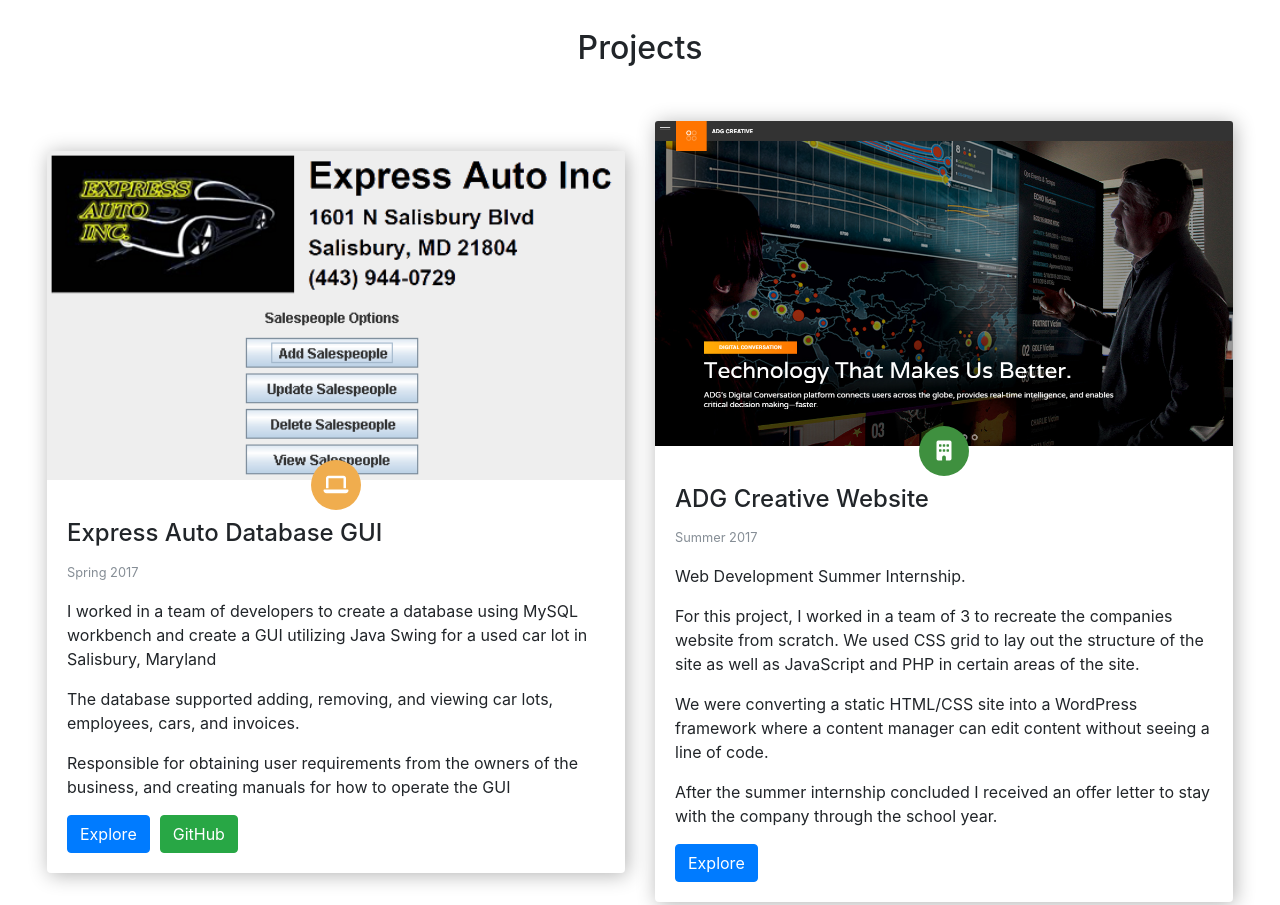
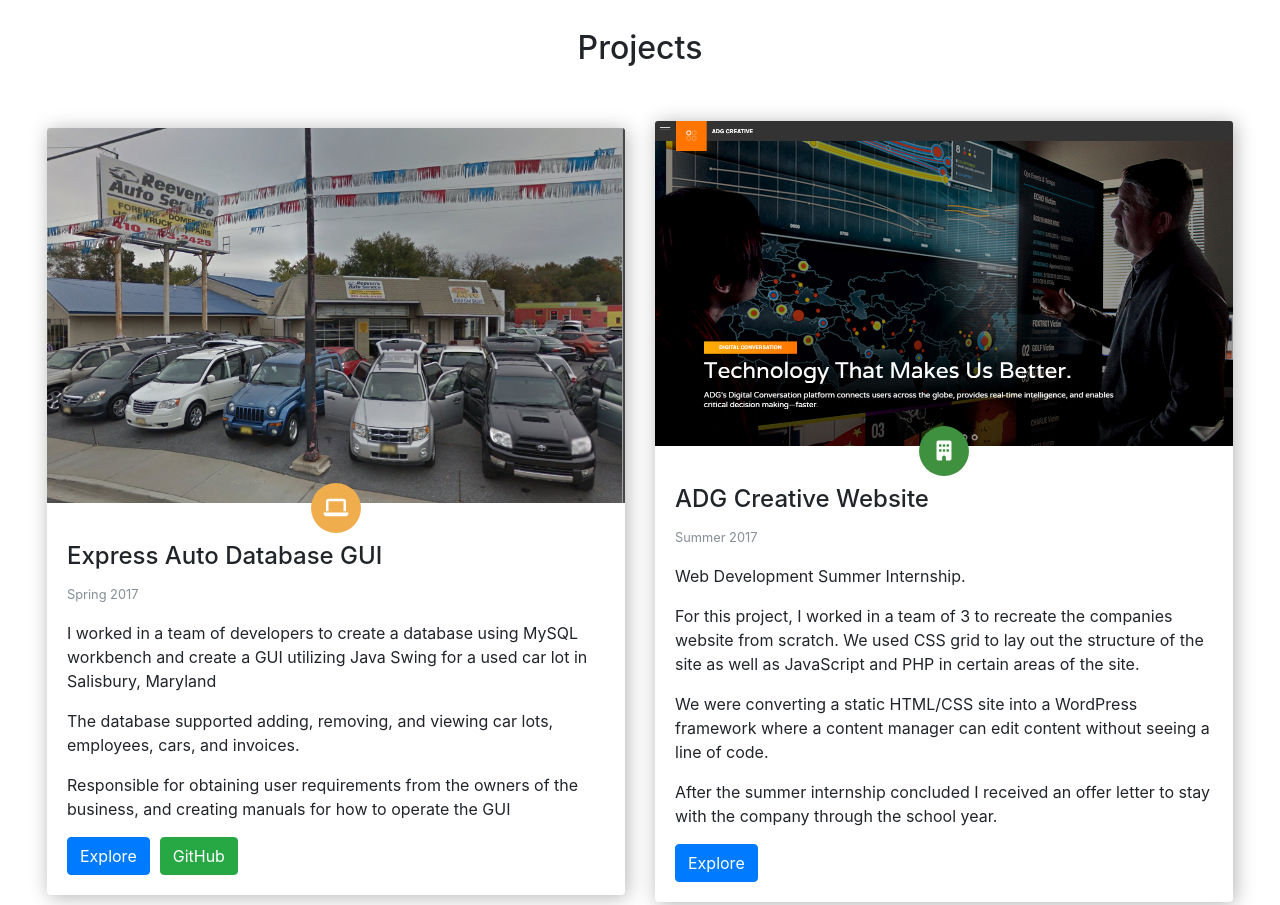
Before and after one commit to droger7/droger7.github.io, a plain HTML site: page index.html in a window 1280 px wide. Shown: the part 4080-4985 px from the top of the page. Drawn offline with nearby package versions, Linux system fonts and the light colour scheme; files whose address does not match are found by name.

Commit message:
update projects

```diff
--- a/index.html
+++ b/index.html
@@ -353,7 +353,7 @@
       <div class="row h-100 justify-content-center align-items-center">
         <div class="col-md-6">
           <div data-aos="zoom" class="card card-01">
-            <img class="card-img-top" src="content/database manual pic.PNG" alt="Card image cap">
+            <img class="card-img-top" src="content/Reevens Auto Pic.PNG" alt="Card image cap">
             <div class="card-body">
               <span class="badge-box"><i class="fa fa-laptop"></i></span>
               <h4 class="card-title">Express Auto Database GUI</h4>
@@ -402,6 +402,7 @@
                 <i class="fa fa-pie-chart"></i>
               </span>
               <h4 class="card-title">Robotic Arm Device Driver</h4>
+              <p><small class="text-muted"></i>Spring 2017</small></p>
               <p class="card-text">C programs to make a driver that communicates between a RaspberryPi 3.0 and a robotic claw..</p>
               <p class="card-text">Worked in a linux environment to create a console application that told the user which commands could be executed and a
               driver that allows the linux kernel to communicate with the hardware being the robotic claw.</p>
```
